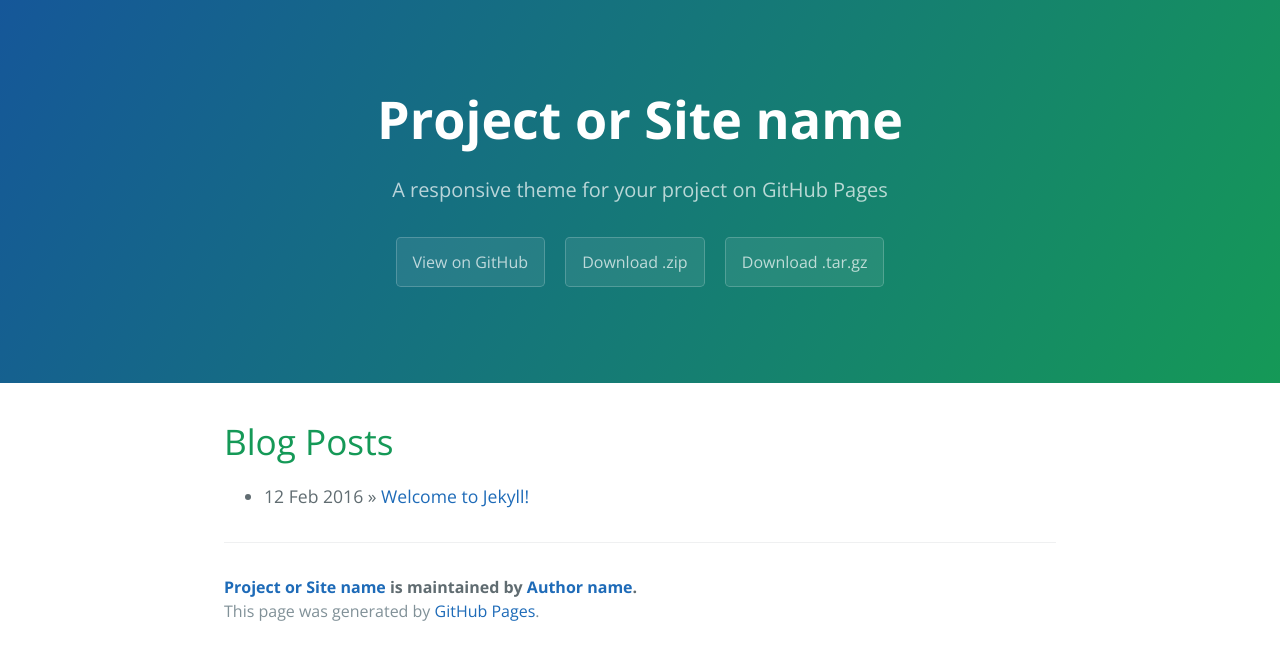
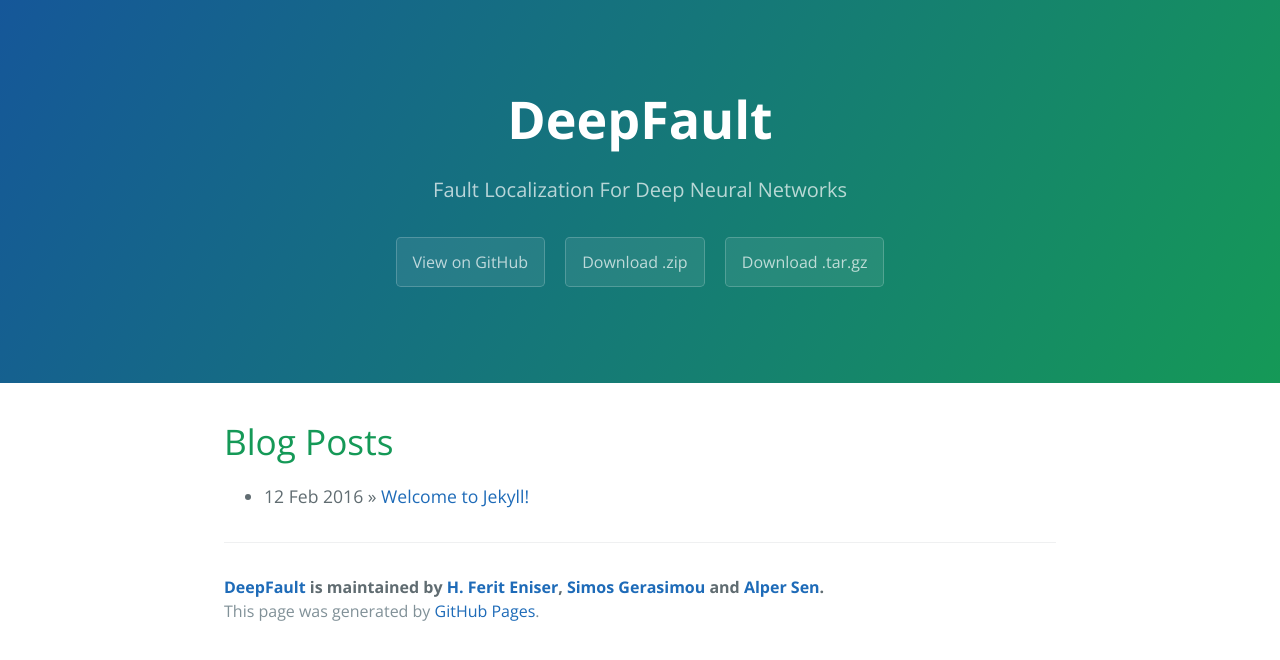
Before and after one commit to DeepFault/DeepFault.github.io, a Jekyll site: the page built from index.html, in a window 1280 px wide. Shown: the top 660 px of the page. Built offline with Jekyll 4.4.1, drawn with Linux system fonts in a browser that asks for light colours; the list of posts is cut into pages by our own code.

Commit message:
Add author names and project name

```diff
--- a/_config.yml
+++ b/_config.yml
@@ -1,14 +1,22 @@
 # Setup
-title:        Project or Site name
-tagline:      A responsive theme for your project on GitHub Pages
+title:        DeepFault
+tagline:      Fault Localization For Deep Neural Networks
 baseurl:      ""
 paginate:     1
 locale:       "en"
 
 # About/contact
-author:
-  name:       Author name
-  url:        http://yourhomepage.com
+author1:
+  name:       H. Ferit Eniser
+  url:        https://hasanferit.github.com
+
+author2:
+  name:       Simos Gerasimou
+  url:        https://hasanferit.github.com
+
+author3:
+  name:       Alper Sen
+  url:        https://hasanferit.github.com
 
 # Gems
 gems:
--- a/_includes/page-footer.html
+++ b/_includes/page-footer.html
@@ -1,4 +1,4 @@
 <footer class="site-footer">
-  <span class="site-footer-owner"><a href="{{ site.url }}">{{ site.title }}</a> is maintained by <a href="{{ site.author.url }}">{{ site.author.name }}</a>.</span>
+  <span class="site-footer-owner"><a href="{{ site.url }}">{{ site.title }}</a> is maintained by <a href="{{ site.author1.url }}">{{ site.author1.name }}</a>, <a href="{{ site.author2.url }}">{{ site.author2.name }}</a> and <a href="{{ site.author3.url }}">{{ site.author3.name }}</a>.</span>
   <span class="site-footer-credits">This page was generated by <a href="https://pages.github.com">GitHub Pages</a>.</span>
 </footer>
```
